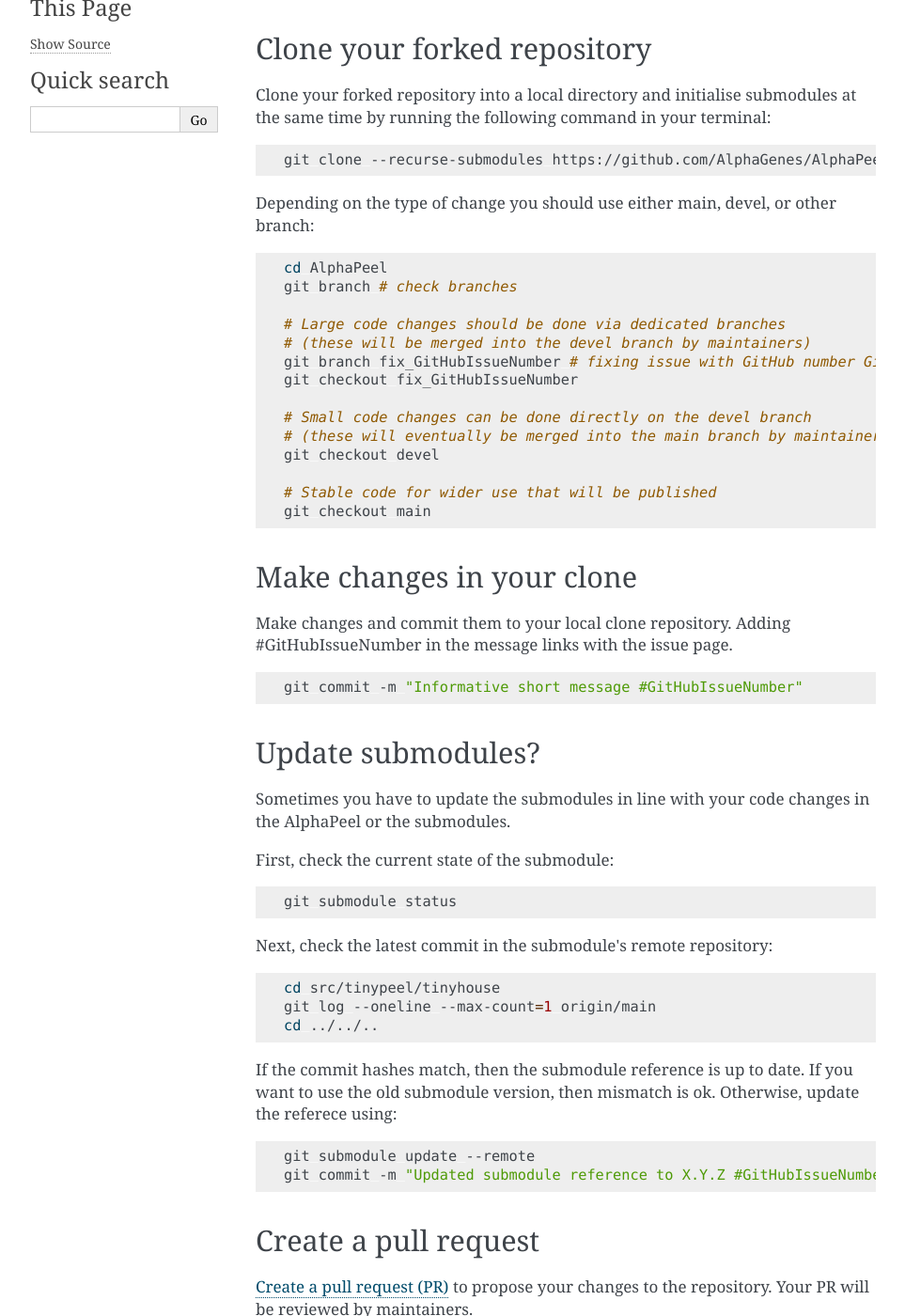
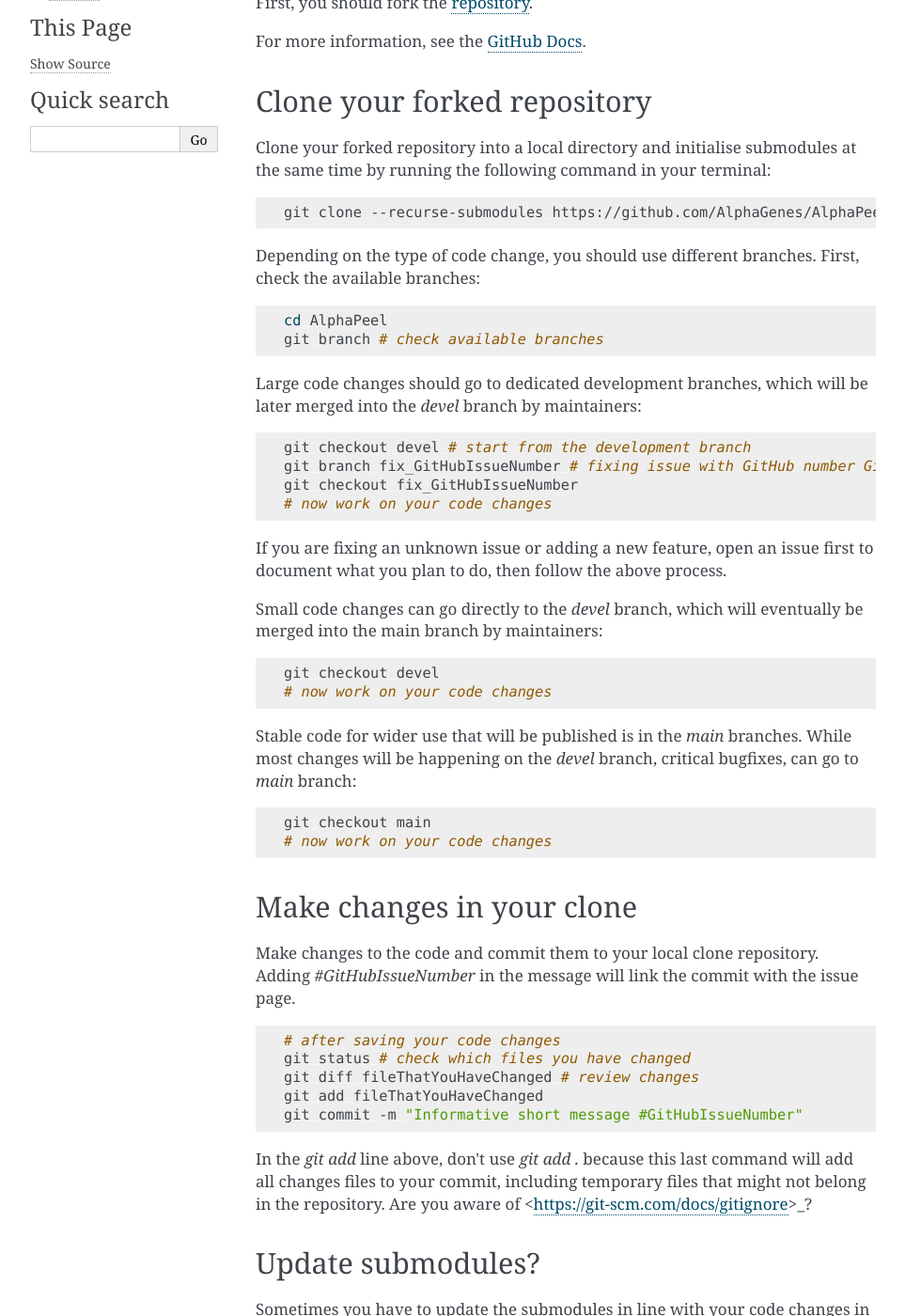
Before and after one commit to AlphaGenes/AlphaPeel, a Sphinx documentation site: the page built from docs/source/contribute.rst, in a window 1280 px wide and 1400 px high, scrolled down 345 px. Shown: the whole window at 94% size, without its empty margins (148-1111 px from the left). Built offline with Sphinx 7.4.7, drawn with Linux system fonts in a browser that asks for light colours; some of the changed text lies outside the part shown.

Commit message:
Further polish contribute.rst

```diff
--- a/docs/source/contribute.rst
+++ b/docs/source/contribute.rst
@@ -1,14 +1,14 @@
-Contributing Guide
-==================
+Contribution and Development Guide
+==================================
 
-Welcome to AlphaPeel contributing guide.
+Welcome to AlphaPeel contribution and development guide.
 
-In this guide you will get an overview of the contribution workflow via the AlphaPeel GitHub repository.
+This guide will give you an overview of the contribution and development workflow via the AlphaPeel GitHub repository.
 
 Fork the repository
 -------------------
 
-First you should fork the `repository <https://github.com/AlphaGenes/AlphaPeel>`_.
+First, you should fork the `repository <https://github.com/AlphaGenes/AlphaPeel>`_.
 
 For more information, see the `GitHub Docs <https://docs.github.com/en/get-started/quickstart/fork-a-repo#forking-a-repository>`_.
 
@@ -21,33 +21,52 @@
 
     git clone --recurse-submodules https://github.com/AlphaGenes/AlphaPeel.git
 
-Depending on the type of change you should use either main, devel, or other branch:
+Depending on the type of code change, you should use different branches. First, check the available branches:
 
 .. code-block:: bash
 
     cd AlphaPeel
-    git branch # check branches
+    git branch # check available branches
 
-    # Large code changes should be done via dedicated branches
-    # (these will be merged into the devel branch by maintainers)
+Large code changes should go to dedicated development branches, which will be later merged into the `devel` branch by maintainers:
+
+.. code-block:: bash
+
+    git checkout devel # start from the development branch
     git branch fix_GitHubIssueNumber # fixing issue with GitHub number GitHubIssueNumber
     git checkout fix_GitHubIssueNumber
+    # now work on your code changes
 
-    # Small code changes can be done directly on the devel branch
-    # (these will eventually be merged into the main branch by maintainers)
+If you are fixing an unknown issue or adding a new feature, open an issue first to document what you plan to do, then follow the above process.
+
+Small code changes can go directly to the `devel` branch, which will eventually be merged into the main branch by maintainers:
+
+.. code-block:: bash
+
     git checkout devel
+    # now work on your code changes
 
-    # Stable code for wider use that will be published
+Stable code for wider use that will be published is in the `main` branches. While most changes will be happening on the `devel` branch, critical bugfixes, can go to `main` branch:
+
+.. code-block:: bash
+
     git checkout main
+    # now work on your code changes
 
 Make changes in your clone
 --------------------------
 
-Make changes and commit them to your local clone repository. Adding #GitHubIssueNumber in the message links with the issue page.
+Make changes to the code and commit them to your local clone repository. Adding `#GitHubIssueNumber` in the message will link the commit with the issue page.
 
 .. code-block:: bash
 
+    # after saving your code changes
+    git status # check which files you have changed
+    git diff fileThatYouHaveChanged # review changes
+    git add fileThatYouHaveChanged
     git commit -m "Informative short message #GitHubIssueNumber"
+
+In the `git add` line above, don't use `git add .` because this last command will add all changes files to your commit, including temporary files that might not belong in the repository. Are you aware of <https://git-scm.com/docs/gitignore>_?
 
 Update submodules?
 ------------------
@@ -68,26 +87,27 @@
     git log --oneline --max-count=1 origin/main
     cd ../../..
 
-If the commit hashes match, then the submodule reference is up to date. If you want to use the old submodule version, then mismatch is ok. Otherwise, update the referece using:
+If the commit hashes match, then the submodule reference is up to date. If you want to use the old submodule version, then a mismatch is ok. Otherwise, update the reference using:
 
 .. code-block:: bash
 
     git submodule update --remote
-    git commit -m "Updated submodule reference to X.Y.Z #GitHubIssueNumber" # provide version or hash
+    git commit -m "Updated submodule reference to X.Y.Z #GitHubIssueNumber"
+    # provide submodules version (X.Y.Z) or commit hash
 
 Create a pull request
------------------------
+---------------------
 
-`Create a pull request (PR) <https://docs.github.com/en/pull-requests/collaborating-with-pull-requests/proposing-changes-to-your-work-with-pull-requests/creating-a-pull-request#creating-the-pull-request>`_ to propose your changes to the repository. Your PR will be reviewed by maintainers.
+`Create a pull request (PR) <https://docs.github.com/en/pull-requests/collaborating-with-pull-requests/proposing-changes-to-your-work-with-pull-requests/creating-a-pull-request#creating-the-pull-request>`_ to propose your changes to the repository. Maintainers will review your PR.
 
 Update the version of the package to publish the package
 --------------------------------------------------------
 
 .. note::
 
-    This section is only for the repository maintainers to publish a new version of the package.
+    This section is only for the repository maintainers to publish a new package version.
 
-To release a new version of the package, we must update the ``version`` in ``pyproject.toml``. For example, if the current version of the package is ``1.1.3`` and the updated version should be ``1.1.4``, run:
+To release a new package version, we must update the ``version`` in ``pyproject.toml``. For example, if the current version of the package is ``1.1.3`` and the updated version should be ``1.1.4``, run:
 
 .. code-block:: bash
 
```
Also changed, not shown: other parts of docs/source/contribute.rst (+0 -2 lines).
